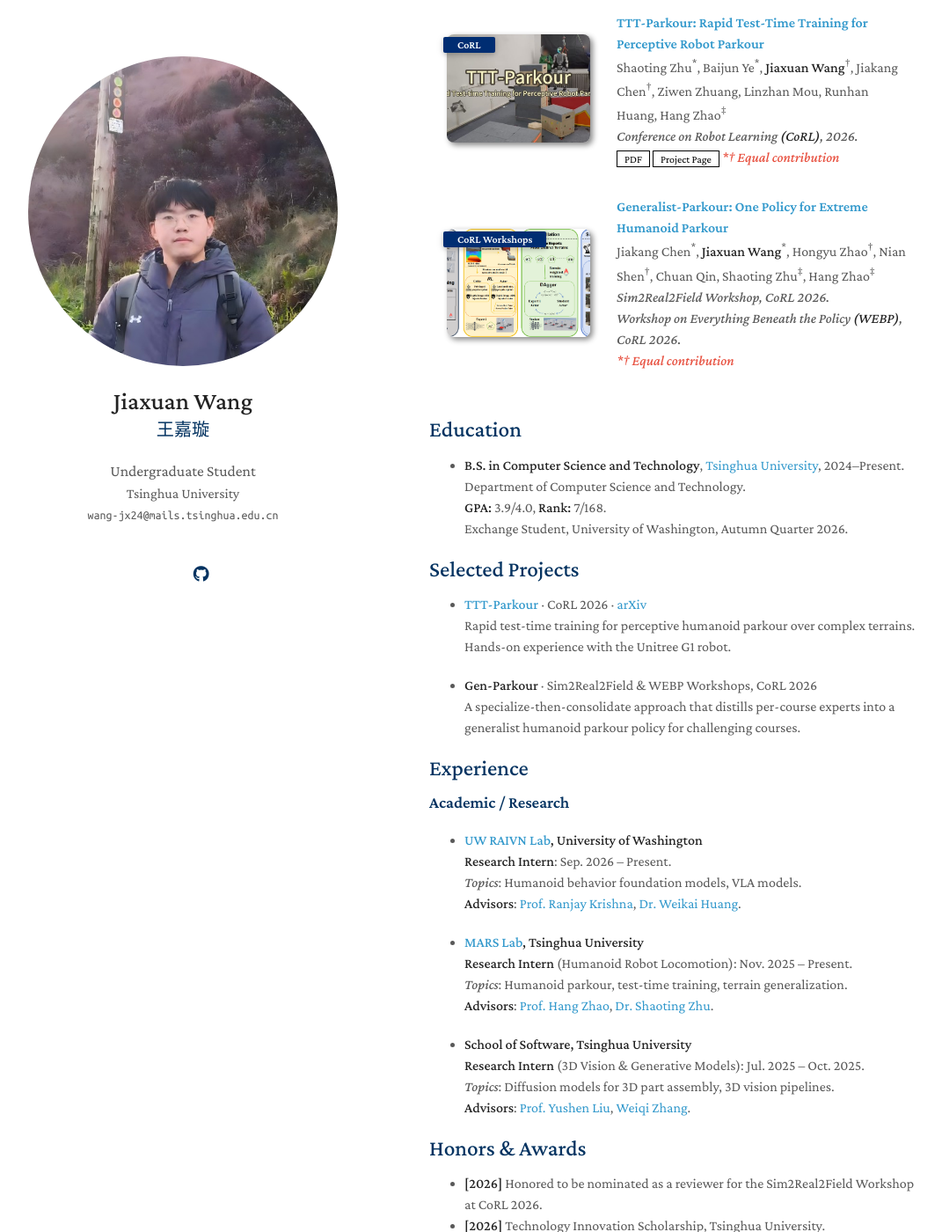
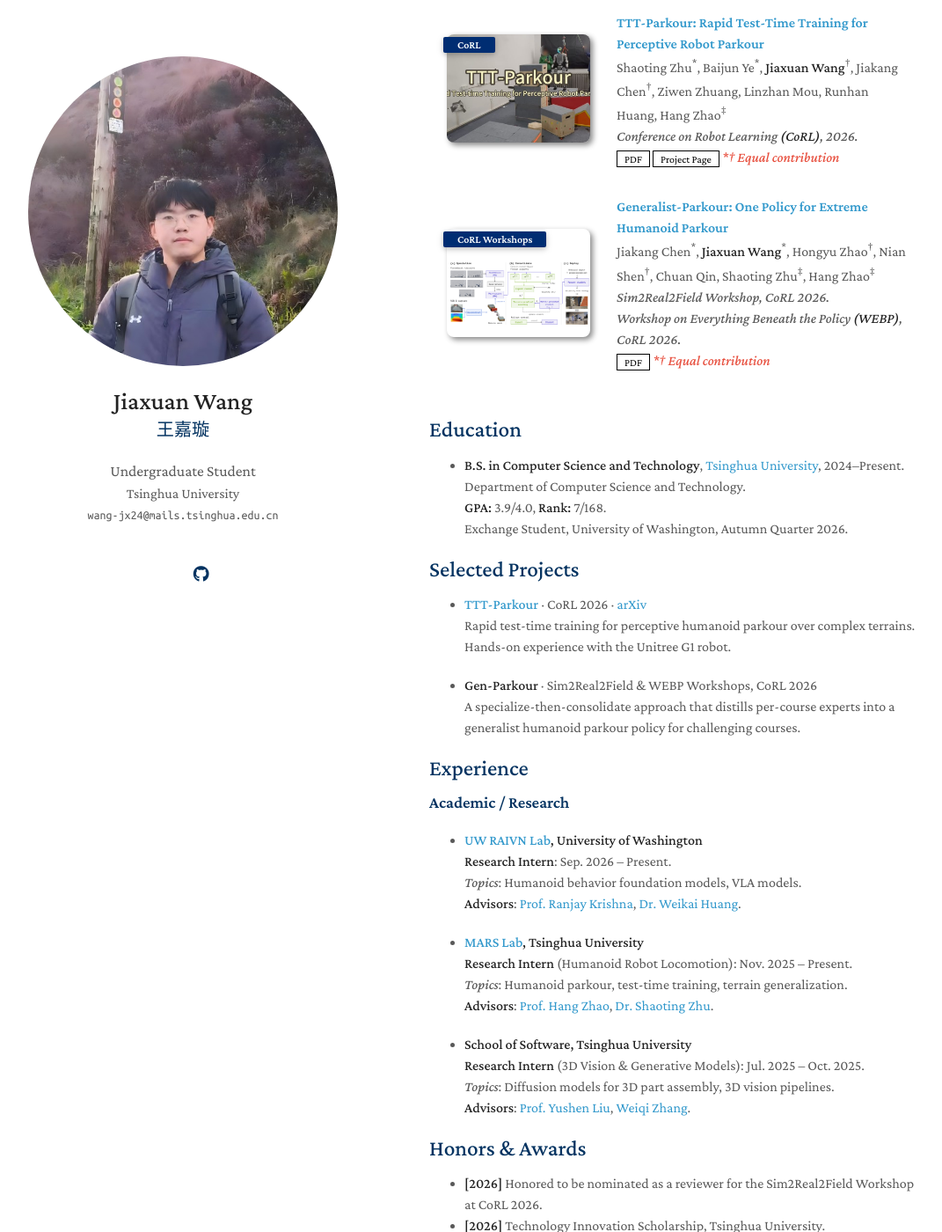
Before and after one commit to JiaxuanWang-th/JiaxuanWang-th.github.io, a Jekyll site: the page built from index.md, in a window 1280 px wide and 1400 px high, scrolled down 925 px. Shown: the whole window at 88% size, without its empty margins (112-1183 px from the left). Built offline with Jekyll 4.4.1, drawn with Linux system fonts in a browser that asks for light colours; a style sheet for code colours, icons or effects is not loaded; our own code applies the rules of GitHub Pages for plain Markdown files.

Commit message:
Update: update paper link & teaser

```diff
--- a/_data/publications.yml
+++ b/_data/publications.yml
@@ -10,11 +10,13 @@ main:
     image: ./assets/img/ttt_parkour_teaser.jpg
 
   - title: "Generalist-Parkour: One Policy for Extreme Humanoid Parkour"
+    pdf: https://openreview.net/pdf?id=wZHmhWKEeX
     authors: Jiakang Chen<sup>*</sup>, <strong>Jiaxuan Wang</strong><sup>*</sup>, Hongyu Zhao<sup>†</sup>, Nian Shen<sup>†</sup>, Chuan Qin, Shaoting Zhu<sup>‡</sup>, Hang Zhao<sup>‡</sup>
     notes: "*† Equal contribution"
     conference_short: CoRL Workshops
     conference: Sim2Real2Field Workshop, CoRL 2026.<br>Workshop on Everything Beneath the Policy <strong>(WEBP)</strong>, CoRL 2026.
-    image: ./assets/img/generalist_parkour_teaser.png
+    image: ./assets/img/generalist_parkour_pipeline.png
+    image_class: pipeline
 
 # 示例字段：
 #   code: https://github.com/JiaxuanWang-th/...
--- a/_includes/publications.md
+++ b/_includes/publications.md
@@ -9,7 +9,7 @@
 <div class="pub-row">
   <div class="col-sm-3 abbr" style="position: relative;padding-right: 15px;padding-left: 15px;">
     {% if link.image %}
-    <img src="{{ link.image }}" class="teaser img-fluid z-depth-1" style="width=100;height=40%">
+    <img src="{{ link.image }}" alt="{{ link.title | escape }}" class="teaser img-fluid z-depth-1 {{ link.image_class }}">
     {% if link.conference_short %}
     <abbr class="badge">{{ link.conference_short }}</abbr>
     {% endif %}
--- a/assets/css/publications-no-dark-mode.css
+++ b/assets/css/publications-no-dark-mode.css
@@ -73,3 +73,5 @@ blockquote { background: var(--global-bg-color); border-left: 2px solid var(--gl
 .publications ol.bibliography li div.abstract.hidden.open { border-color: var(--global-text-color); }
 
 .publications ol.bibliography li .teaser { border-radius: 8px; box-shadow: 3px 3px 6px #888; height: 123px; width: 270px; margin-top: 5px; margin-left: 5px; margin-bottom: 5px; object-fit: cover; }
+
+.publications ol.bibliography li .teaser.pipeline { object-fit: contain; padding-top: 24px; box-sizing: border-box; background: #fff; }
--- a/assets/css/publications.css
+++ b/assets/css/publications.css
@@ -80,3 +80,5 @@ blockquote { background: var(--global-bg-color); border-left: 2px solid var(--gl
 .publications ol.bibliography li div.abstract.hidden.open { border-color: var(--global-text-color); }
 
 .publications ol.bibliography li .teaser { border-radius: 8px; box-shadow: 3px 3px 6px #888; height: 123px; width: 270px; margin-top: 5px; margin-left: 5px; margin-bottom: 5px; object-fit: cover; }
+
+.publications ol.bibliography li .teaser.pipeline { object-fit: contain; padding-top: 24px; box-sizing: border-box; background: #fff; }
```
Also changed, not shown: assets/img/generalist_parkour_pipeline.png (added).
